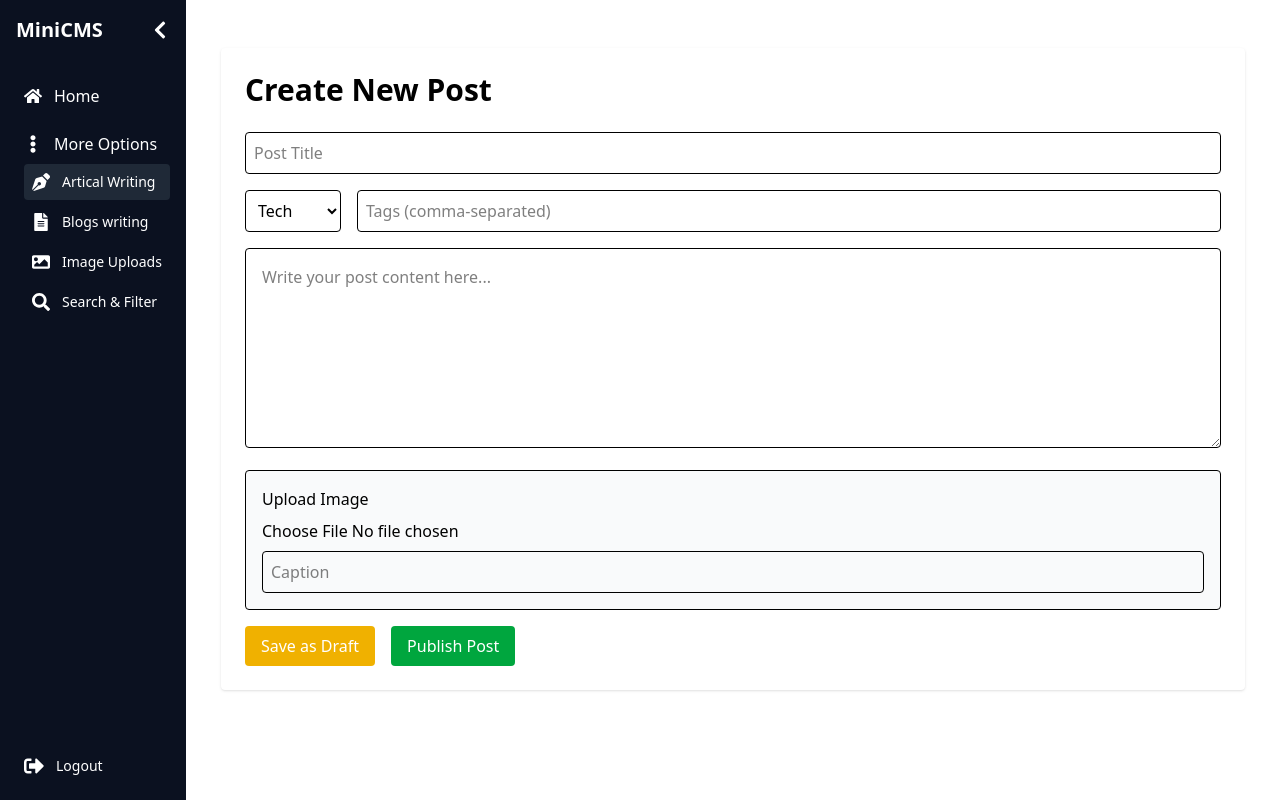
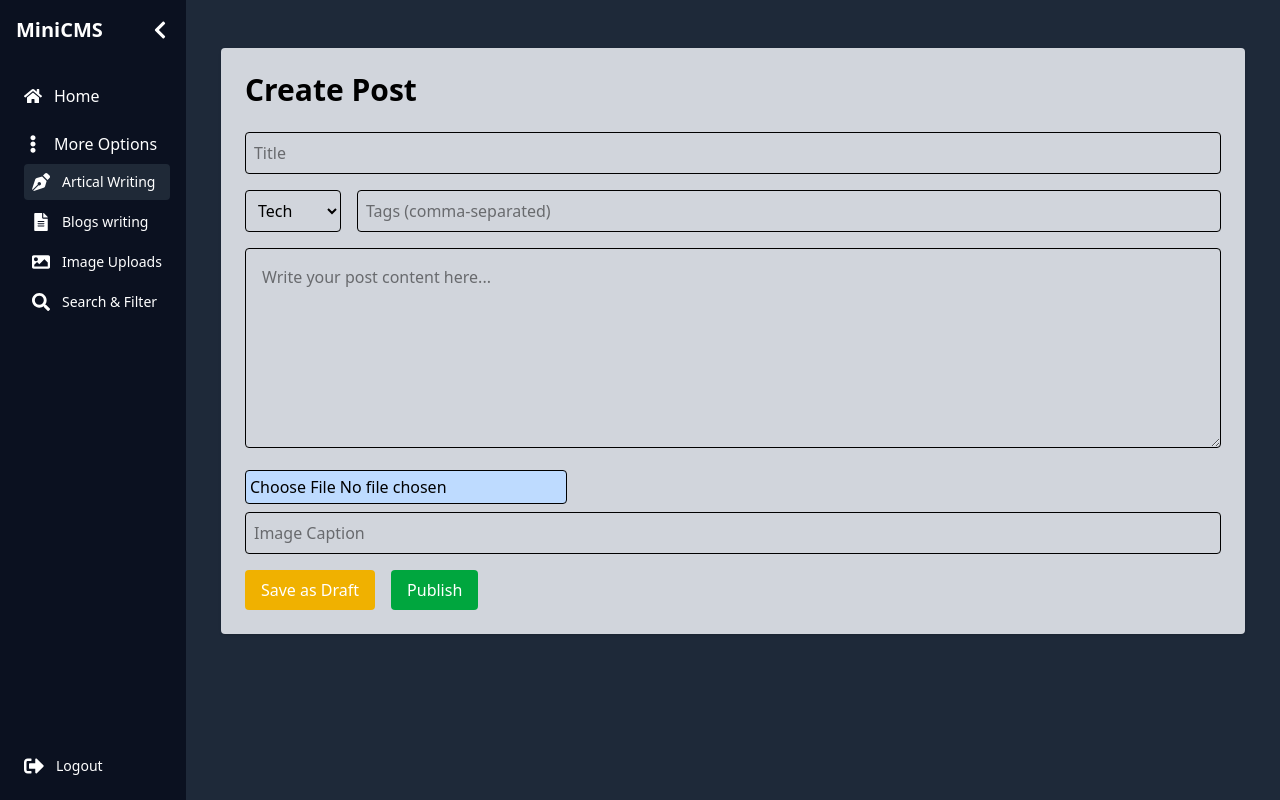
Before and after one commit to Shravanis30/MiniCMS, a React (Vite) app in the folder MiniCMS-Frontend/: page /create-post in a window 1280 px wide. Built offline with nearby package versions, Linux system fonts and the light colour scheme.

Commit message:
update with minor ui changes

```diff
--- a/MiniCMS-Frontend/src/pages/CreatePost.jsx
+++ b/MiniCMS-Frontend/src/pages/CreatePost.jsx
@@ -1,9 +1,17 @@
-
-import React, { useState } from "react";
+import React, { useState, useEffect } from "react";
 import { db } from "../firebase";
-import { collection, addDoc, serverTimestamp } from "firebase/firestore";
+import {
+  collection,
+  addDoc,
+  updateDoc,
+  doc,
+  getDoc,
+  serverTimestamp,
+} from "firebase/firestore";
 import Sidebar from "../components/Sidebar";
 import axios from "axios";
+import { useNavigate, useParams, useLocation } from "react-router-dom";
+import { getAuth } from "firebase/auth";
 
 export default function CreatePost() {
   const [title, setTitle] = useState("");
@@ -14,48 +22,92 @@ export default function CreatePost() {
   const [caption, setCaption] = useState("");
   const [saving, setSaving] = useState(false);
 
+  const { id } = useParams();
+  const location = useLocation();
+  const navigate = useNavigate();
+  const existingPost = location.state;
+
+  const [author, setAuthor] = useState("");
+  const [authorImg, setAuthorImg] = useState("");
+
+  const CLOUD_NAME = "dt5vmndd3";
+  const UPLOAD_PRESET = "minicms_upload";
+
+  useEffect(() => {
+    const auth = getAuth();
+    const user = auth.currentUser;
+    if (user) {
+      setAuthor(user.displayName);
+      setAuthorImg(user.photoURL);
+    }
+
+    const loadPost = async () => {
+      if (existingPost) {
+        prefillFields(existingPost);
+      } else if (id) {
+        const docRef = doc(db, "posts", id);
+        const docSnap = await getDoc(docRef);
+        if (docSnap.exists()) {
+          prefillFields({ id: docSnap.id, ...docSnap.data() });
+        }
+      }
+    };
+    loadPost();
+  }, [id]);
+
+  const prefillFields = (post) => {
+    setTitle(post.title || "");
+    setCategory(post.category || "Tech");
+    setTags(post.tags?.join(", ") || "");
+    setContent(post.content || "");
+    setCaption(post.caption || "");
+  };
+
   const handleImageUpload = async () => {
-    if (!image) return null;
-
+    if (!image) return existingPost?.imageUrl || "";
     const formData = new FormData();
-    formData.append("image", image);
-
-    try {
-      const res = await axios.post("http://localhost:5000/upload", formData);
-      return res.data.imageUrl;
-    } catch (error) {
-      console.error("Image upload failed:", error);
-      return null;
-    }
+    formData.append("file", image);
+    formData.append("upload_preset", UPLOAD_PRESET);
+    const res = await axios.post(
+      `https://api.cloudinary.com/v1_1/${CLOUD_NAME}/image/upload`,
+      formData
+    );
+    return res.data.secure_url;
   };
 
   const handleSubmit = async (status) => {
+    if (!title || !content) {
+      alert("Title and content are required.");
+      return;
+    }
+
     setSaving(true);
     try {
       const imageUrl = await handleImageUpload();
-      const postId = Date.now().toString();
-
-      await addDoc(collection(db, "posts"), {
-        id: postId,
+      const postData = {
         title,
         category,
-        tags: tags.split(",").map(tag => tag.trim()),
+        tags: tags.split(",").map((tag) => tag.trim()),
         content,
         caption,
         imageUrl,
+        author,
+        authorImg,
         status,
         createdAt: serverTimestamp(),
-      });
+      };
 
-      alert("✅ Post saved!");
-      setTitle("");
-      setCategory("Tech");
-      setTags("");
-      setContent("");
-      setImage(null);
-      setCaption("");
+      if (id) {
+        await updateDoc(doc(db, "posts", id), postData);
+        alert("✅ Post updated!");
+      } else {
+        await addDoc(collection(db, "posts"), postData);
+        alert("✅ Post created!");
+      }
+
+      navigate("/view-posts");
     } catch (error) {
-      console.error("❌ Error saving post:", error);
+      console.error("Error saving post:", error);
       alert("Failed to save post.");
     }
     setSaving(false);
@@ -64,31 +116,22 @@ export default function CreatePost() {
   return (
     <div className="flex min-h-screen">
       <Sidebar />
-      <main className="flex-1 p-6 overflow-y-auto">
-        <div className="max-w-5xl mx-auto p-6 bg-white shadow rounded mt-6">
-          <h2 className="text-3xl font-bold mb-6">Create New Post</h2>
-
-          <div className="space-y-4">
+      <main className="flex-1 p-6 bg-gray-800">
+        <div className="max-w-5xl mx-auto p-6 bg-gray-300 shadow rounded mt-6">
+          <h2 className="text-3xl font-bold mb-6">{id ? "Edit" : "Create"} Post</h2>
           <input
             type="text"
-              placeholder="Post Title"
-              className="w-full p-2 border rounded"
+            placeholder="Title"
+            className="w-full p-2 border rounded mb-4"
             value={title}
             onChange={(e) => setTitle(e.target.value)}
-              required
           />
-
-            <div className="flex gap-4">
-              <select
-                className="p-2 border rounded"
-                value={category}
-                onChange={(e) => setCategory(e.target.value)}
-              >
+          <div className="flex gap-4 mb-4">
+            <select value={category} onChange={(e) => setCategory(e.target.value)} className="p-2 border rounded">
               <option value="Tech">Tech</option>
               <option value="News">News</option>
               <option value="Tutorial">Tutorial</option>
             </select>
-
             <input
               type="text"
               placeholder="Tags (comma-separated)"
@@ -97,49 +140,39 @@ export default function CreatePost() {
               onChange={(e) => setTags(e.target.value)}
             />
           </div>
-
           <textarea
-              className="w-full p-4 border rounded min-h-[200px]"
+            className="w-full p-4 border rounded mb-4 min-h-[200px]"
             placeholder="Write your post content here..."
             value={content}
             onChange={(e) => setContent(e.target.value)}
           />
-
-            <div className="border p-4 rounded bg-gray-50">
-              <label className="block font-medium mb-2">Upload Image</label>
-              <input
-                type="file"
-                onChange={(e) => setImage(e.target.files[0])}
-                className="mb-2"
+          <div className="mb-4">
+            <input type="file"
+            onChange={(e) =>
+            setImage(e.target.files[0])}
+            className="p-1 mb-2 border bg-blue-200 rounded"
           />
             <input
               type="text"
-                placeholder="Caption"
+              placeholder="Image Caption"
               className="w-full p-2 border rounded"
               value={caption}
               onChange={(e) => setCaption(e.target.value)}
             />
           </div>
-
           <div className="flex gap-4">
             <button
-                type="button"
               onClick={() => handleSubmit("draft")}
-                disabled={saving}
               className="bg-yellow-500 text-white px-4 py-2 rounded hover:bg-yellow-600"
             >
               Save as Draft
             </button>
-
             <button
-                type="button"
               onClick={() => handleSubmit("published")}
-                disabled={saving}
               className="bg-green-600 text-white px-4 py-2 rounded hover:bg-green-700"
             >
-                Publish Post
+              Publish
             </button>
-            </div>
           </div>
         </div>
       </main>
```
Lines whose indentation alone changed are shown as unchanged.
